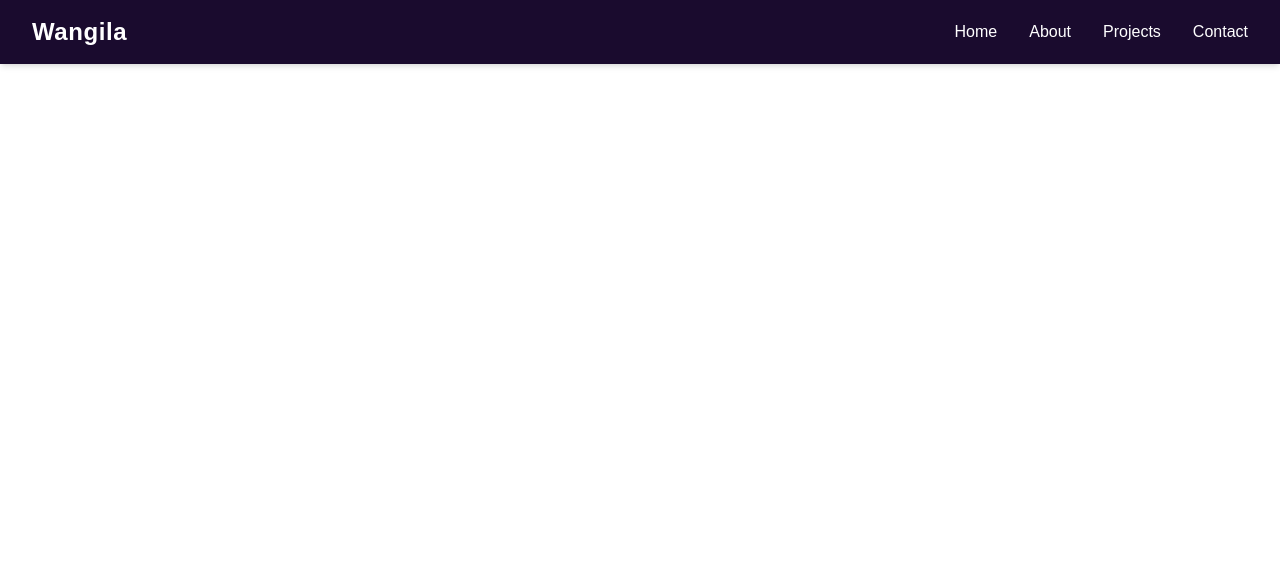
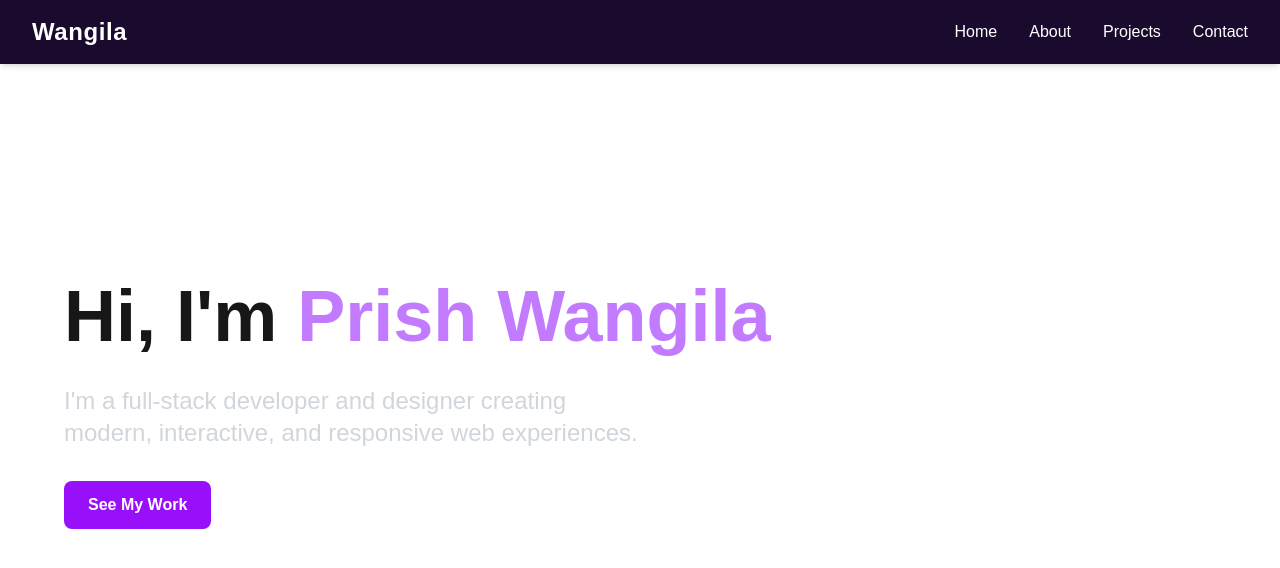
Before and after one commit to WangilaPrish/wangila_prish, a Next.js app in the folder wangila_portfolio/: page / in a window 1280 px wide. Shown: the top 568 px of the page. Built offline with nearby package versions, Linux system fonts and the light colour scheme.

Commit message:
feat: add Hero component and global styles for improved page layout

```diff
--- a/wangila_portfolio/src/app/page.tsx
+++ b/wangila_portfolio/src/app/page.tsx
@@ -1,10 +1,12 @@
 import Navbar from '@/components/Navbar'
+import Hero from '@/components/Hero'
 import React from 'react'
 
 const page = () => {
     return (
         <div>
             <Navbar />
+            <Hero />
         </div>
     )
 }
--- /dev/null
+++ b/wangila_portfolio/src/components/Hero.tsx
@@ -0,0 +1,24 @@
+"use client";
+
+import Link from "next/link";
+
+export default function Hero() {
+    return (
+        <section
+            className="flex flex-col justify-center items-start min-h-screen px-6 md:px-16 bg-[var(--primary-color)]"
+        >
+            <h1 className="text-5xl md:text-7xl font-extrabold mb-6 leading-tight">
+                Hi, I'm <span className="text-purple-400">Prish Wangila</span>
+            </h1>
+            <p className="text-lg md:text-2xl mb-8 max-w-xl text-gray-300">
+                I'm a full-stack developer and designer creating modern, interactive, and responsive web experiences.
+            </p>
+            <Link
+                href="/projects"
+                className="px-6 py-3 bg-purple-600 hover:bg-purple-700 rounded-lg text-white font-semibold transition-colors"
+            >
+                See My Work
+            </Link>
+        </section>
+    );
+}
--- /dev/null
+++ b/wangila_portfolio/src/styles/global.css
@@ -0,0 +1,9 @@
+:root {
+  --primary-color: #2C1250;
+}
+
+body {
+  background-color: var(--primary-color);
+  color: white;
+  font-family: 'Inter', sans-serif;
+}
```
